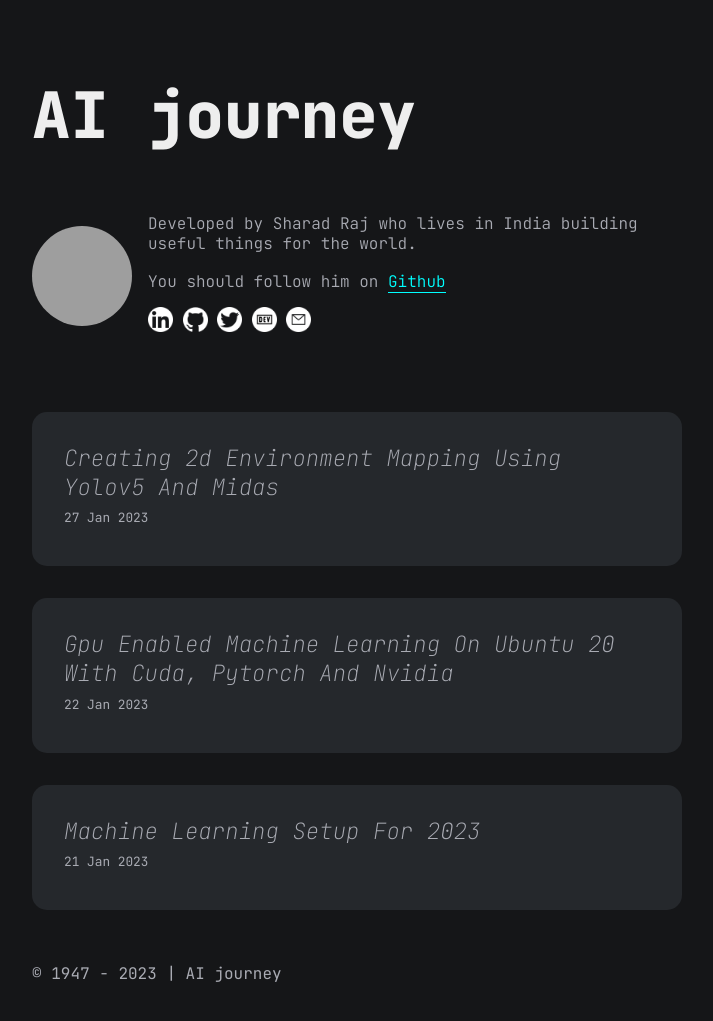
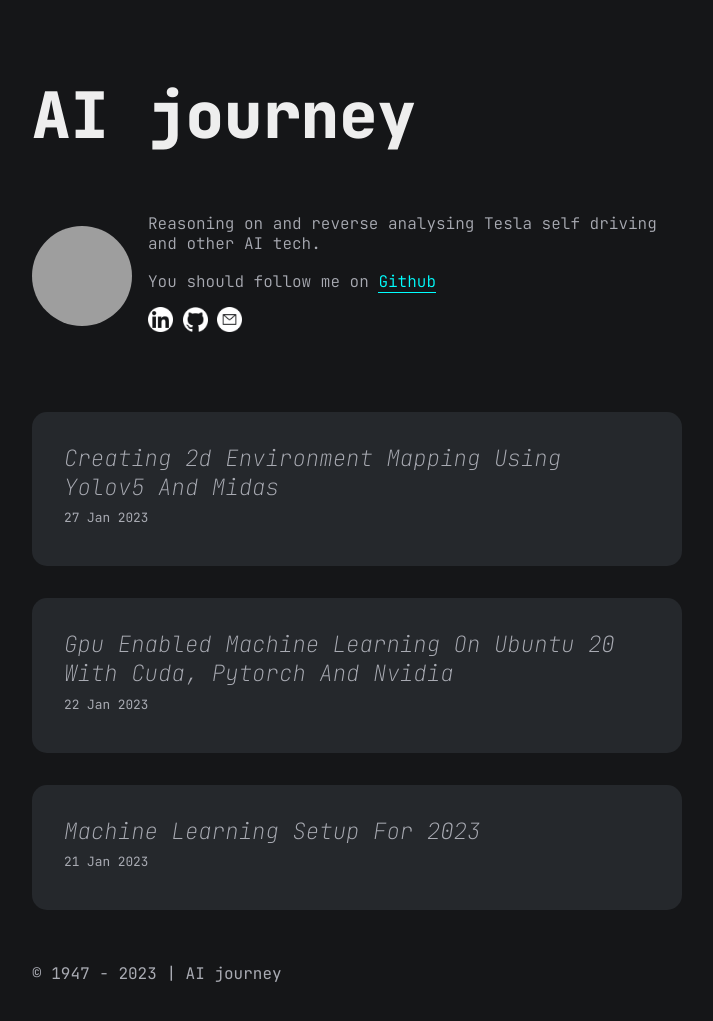
Before and after one commit to wjan/wjan.github.io, a Jekyll site: the page built from index.md, in a window 1280 px wide, cut to the strip 0-1038 px from the top of the page. Shown: the top 1021 px of the strip, without its empty margins (283-996 px from the left). Built offline with Jekyll 4.4.1, drawn with Linux system fonts in a browser that asks for light colours; grey boxes are pictures that could not be loaded.

Commit message:
Update author.yml

```diff
--- a/_data/author.yml
+++ b/_data/author.yml
@@ -1,23 +1,19 @@
-name: Sharad Raj
-dp: https://avatars2.githubusercontent.com/u/36638057?s=460&u=0cbe4fd6b5a3655d91b3eb86db834d0829a0c086&v=4
+name: Wojtek
+dp: https://avatars.githubusercontent.com/u/787678?s=400&u=313a3f3b9d56294247c7ea7070d05e8c4ceeb733&v=4
 description: "
   <p>
-    Developed by Sharad Raj who lives in India building useful things for the world.
+    Reasoning on and reverse analysing Tesla self driving and other AI tech.
   </p>
   <br/>
   <p>
-    You should follow him on <a href='https://github.com/sharadcodes' target='_blank'>Github</a>
+    You should follow me on <a href='https://github.com/wjan' target='_blank'>Github</a>
   </P>
 "
-email: dev_sharad@outlook.com
+email: todo2
 contact:
   - title: linkedin
-    url: https://www.linkedin.com/in/srsmaurya
+    url: https://www.linkedin.com/in/wjaniszewski/
   - title: github
-    url: https://github.com/sharadcodes
-  - title: twitter
-    url: https://twitter.com/iamsharadraj
-  - title: dev
-    url: https://dev.to/sharadcodes
+    url: https://github.com/wjan
   - title: email
-    url: mailto:dev_sharad@outlook.com
+    url: mailto:todo
```
